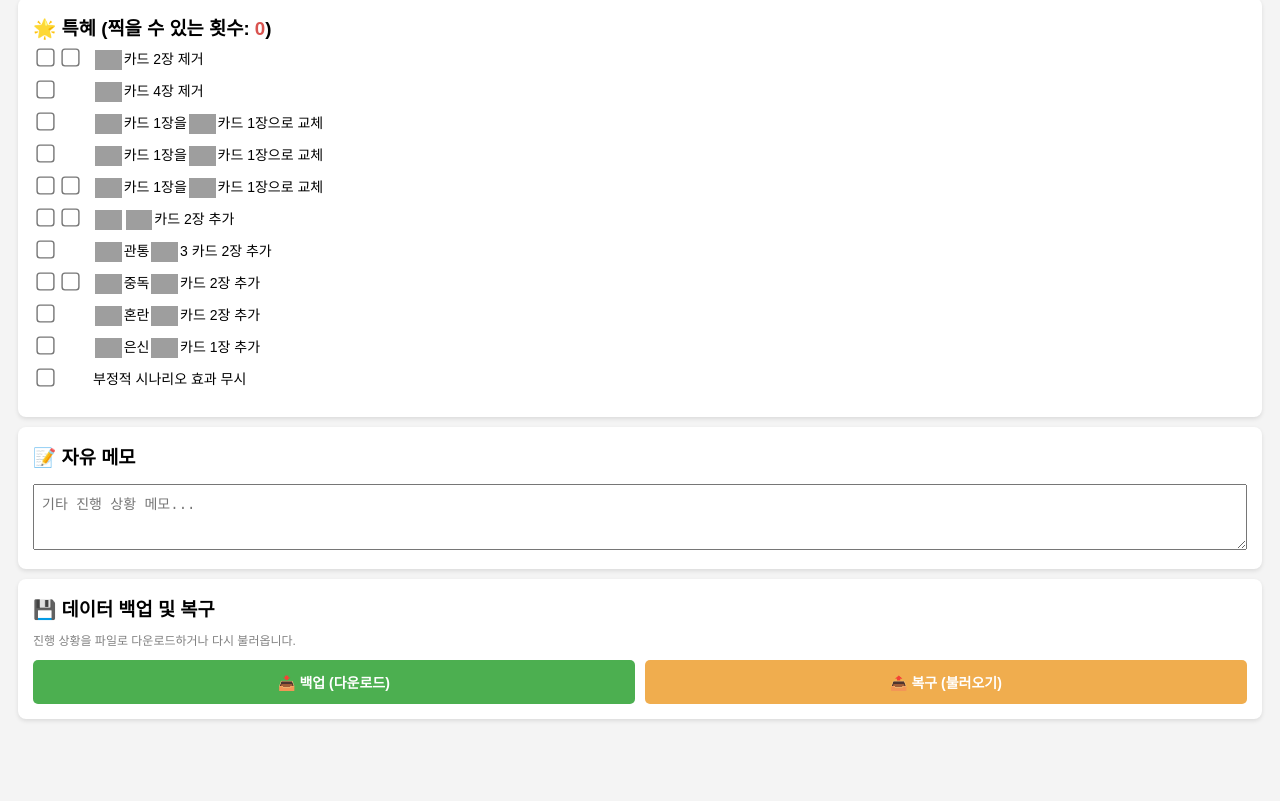
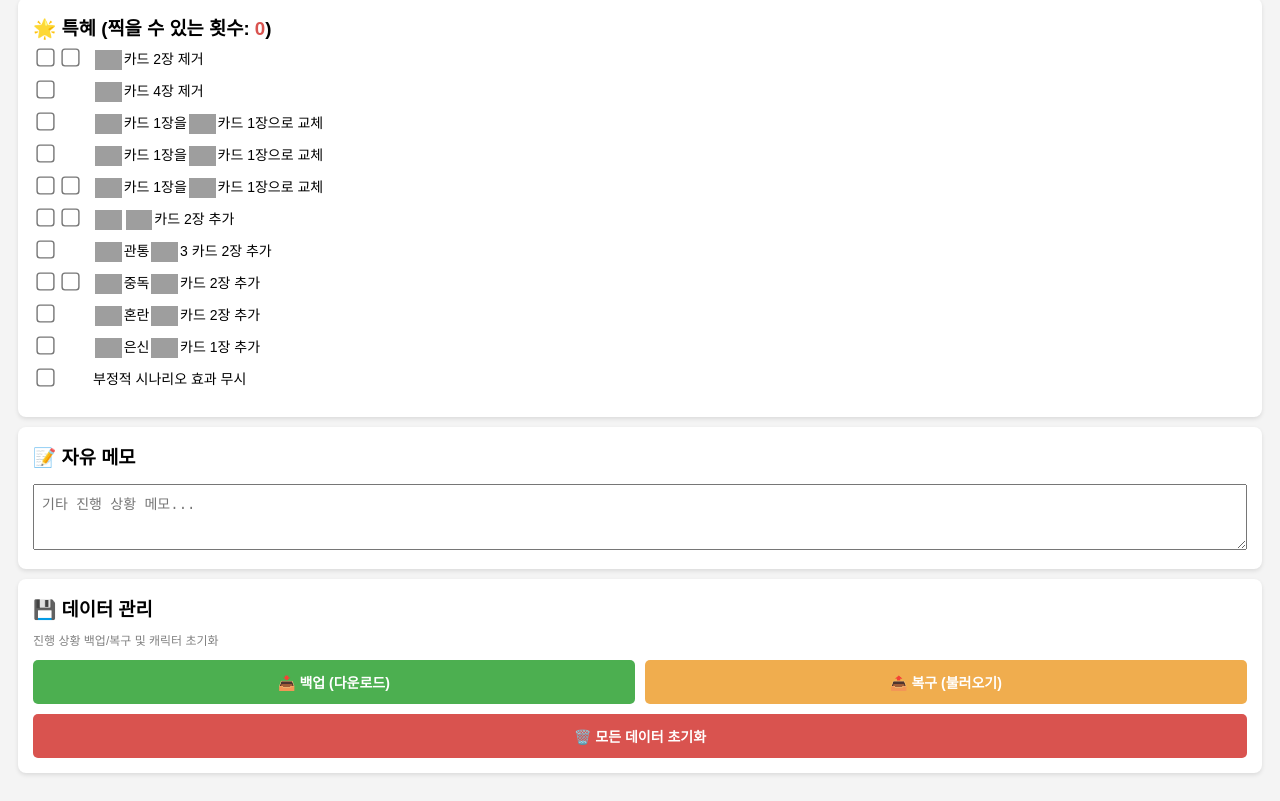
Before and after one commit to shr322/gloomhaven, a plain HTML site: page index.html in a window 1280 px wide. Shown: the part 1051-1852 px from the top of the page. Before the commit the page ends 1798 px from the top, so only its background shows below. Drawn offline with Linux system fonts and the light colour scheme; grey boxes are pictures that could not be loaded.

Commit message:
Add files via upload

```diff
--- a/index.html
+++ b/index.html
@@ -3,7 +3,8 @@
   <head>
     <meta charset="UTF-8" />
     <meta name="viewport" content="width=device-width, initial-scale=1.0" />
-    <title>글룸헤븐 헬퍼 V11 (백업 및 경험치 트랙 추가)</title>
+    <meta name="referrer" content="no-referrer" />
+    <title>글룸헤븐 헬퍼 V12 (초기화 및 엑박 수정)</title>
     <style>
       body {
         font-family: sans-serif;
@@ -80,7 +81,6 @@
         line-height: 1.4;
       }
 
-      /* 경험치 트랙 스타일 */
       .xp-track {
         display: flex;
         overflow-x: auto;
@@ -117,7 +117,6 @@
         color: #d9534f;
       }
 
-      /* 백업 버튼 스타일 */
       .action-btn {
         padding: 12px 10px;
         font-size: 14px;
@@ -139,11 +138,18 @@
         background-color: #f0ad4e;
         margin-left: 5px;
       }
+      .btn-red {
+        background-color: #d9534f;
+        width: 100%;
+      }
       .btn-green:active {
         background-color: #45a049;
       }
       .btn-orange:active {
         background-color: #ec971f;
+      }
+      .btn-red:active {
+        background-color: #c9302c;
       }
     </style>
   </head>
@@ -286,11 +292,11 @@
     </div>
 
     <div class="box">
-      <h3>💾 데이터 백업 및 복구</h3>
+      <h3>💾 데이터 관리</h3>
       <p style="font-size: 12px; color: gray; margin-top: 0">
-        진행 상황을 파일로 다운로드하거나 다시 불러옵니다.
+        진행 상황 백업/복구 및 캐릭터 초기화
       </p>
-      <div class="row" style="margin-bottom: 0">
+      <div class="row">
         <button class="action-btn btn-green" onclick="exportData()">
           📥 백업 (다운로드)
         </button>
@@ -304,6 +310,11 @@
           style="display: none"
           onchange="importData(event)"
         />
+      </div>
+      <div class="row" style="margin-bottom: 0; margin-top: 10px">
+        <button class="action-btn btn-red" onclick="resetCharacter()">
+          🗑️ 모든 데이터 초기화
+        </button>
       </div>
     </div>
 
@@ -334,6 +345,7 @@
         '<img src="https://i.namu.wiki/i/cK9Rv9EaWifnmaoFZhPF3qI1R8luv3FoIqemhlWI3TjEEiW0ohrXZUEYps0MaXs55d-qNUWDiDi8axgav3TlTw.webp" style="height:20px;vertical-align:middle;margin:0 2px;">';
       const imgRoll =
         '<img src="https://i.namu.wiki/i/_pBVcJP89KjMR8l5yIKb5CndksfZFPVXtb4xKMY8DcRqmM9gnH5aBuQGqviOQZMqPm_rOcfCy-3JhnqjnZYzbw.png" style="height:20px;vertical-align:middle;margin:0 2px;">';
+
       const imgPush =
         '<img src="https://i.namu.wiki/i/usrn3epgrFV-6oj6fxtuF8frrg9tVpE9ThKPl-QE16W1YYgIp-USbTyPaByaFeQGWTGhVKH9f0bB38g4C4HmgA.png" style="height:20px;vertical-align:middle;margin:0 2px;">';
       const imgPull =
@@ -487,7 +499,7 @@
           },
           { text: `${imgRoll} 기절 ${imgStun} 카드 1장 추가`, count: 1 },
           {
-            text: `${imgRoll} 무장해제 ${imgDisarm} 카드 1장과 ${imgRoll} 혼란 ${imgMuddle} 카드 1장 추가`,
+            text: `${imgRoll} 무장해제 ${imgDisarm} 카드 1장 및 ${imgRoll} 혼란 ${imgMuddle} 카드 1장 추가`,
             count: 1,
           },
           { text: "부정적 시나리오 효과 무시", count: 1 },
@@ -554,7 +566,7 @@
       };
 
       function loadData() {
-        const saved = localStorage.getItem("gloomHelperV11");
+        const saved = localStorage.getItem("gloomHelperV12");
         if (saved) {
           state = JSON.parse(saved);
           document.getElementById("classSelect").value = state.classId;
@@ -568,7 +580,7 @@
         state.goldMemo = document.getElementById("goldMemo").value;
         state.items = document.getElementById("items").value;
         state.memo = document.getElementById("memo").value;
-        localStorage.setItem("gloomHelperV11", JSON.stringify(state));
+        localStorage.setItem("gloomHelperV12", JSON.stringify(state));
         render();
       }
 
@@ -612,7 +624,28 @@
         saveData();
       }
 
-      // 🌟 백업 기능 (파일 다운로드)
+      // 🌟 모든 데이터 초기화 기능
+      function resetCharacter() {
+        if (
+          confirm(
+            "정말 이 캐릭터를 초기화하시겠습니까?\n경험치, 금화, 아이템, 특혜 등 모든 정보가 삭제됩니다.",
+          )
+        ) {
+          state.name = "";
+          state.xp = 0;
+          state.gold = 0;
+          state.checkList = [];
+          state.bonusPerks = 0;
+          state.xpMemo = "";
+          state.goldMemo = "";
+          state.items = "";
+          state.memo = "";
+          state.checkedPerks = [];
+          saveData();
+          alert("데이터가 모두 초기화되었습니다.");
+        }
+      }
+
       function exportData() {
         const dataStr = JSON.stringify(state);
         const blob = new Blob([dataStr], { type: "application/json" });
@@ -627,7 +660,6 @@
         URL.revokeObjectURL(url);
       }
 
-      // 🌟 복구 기능 (파일 불러오기)
       function importData(event) {
         const file = event.target.files[0];
         if (!file) return;
@@ -677,7 +709,6 @@
         document.getElementById("items").value = state.items;
         document.getElementById("memo").value = state.memo || "";
 
-        // 🌟 직관적인 1~9레벨 경험치 트랙 렌더링
         const xpTrackContainer = document.getElementById("xpTrackContainer");
         xpTrackContainer.innerHTML = "";
         for (let i = 1; i <= 9; i++) {
```
